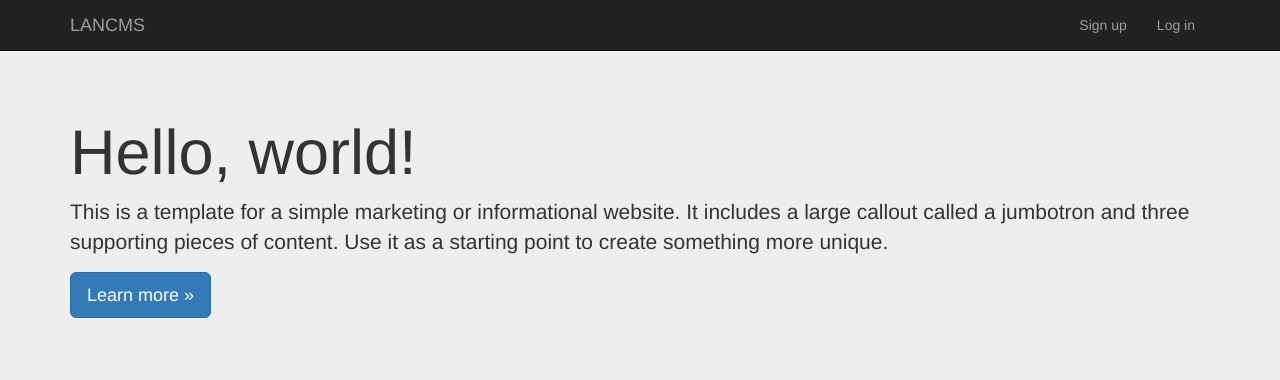
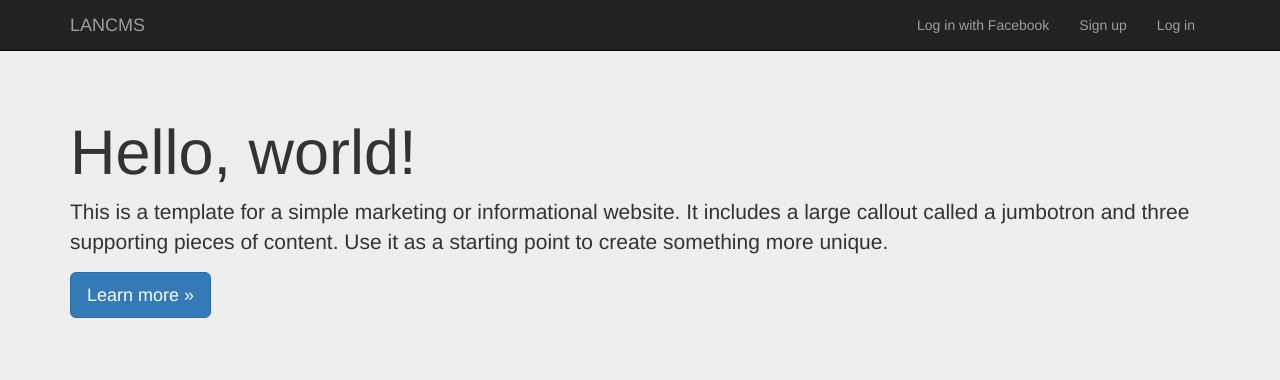
Before and after one commit to lancms/lancms2, a Django app: page / in a window 1280 px wide. Shown: the top 380 px of the page. Run offline with Django 3.2, Linux system fonts and the light colour scheme; parts of the project's set-up code (start-up, migrations or seed data) failed here and were passed over; some libraries are stand-ins or nearby versions.

Commit message:
and we get an error with socialauth... will look into it

```diff
--- a/templates/base.html
+++ b/templates/base.html
@@ -1,3 +1,5 @@
+{% load socialaccount %}
+
 <!DOCTYPE html>
 <html>
 	<head>
@@ -27,6 +29,7 @@
 						</ul>
 						{% else %}
 						<ul class="nav navbar-nav pull-right">
+							<li><a href="{% provider_login_url 'facebook' method='oauth2' %}">Log in with Facebook</a></li>
 							<li><a href="{% url 'account_signup' %}">Sign up</a></li>
 							<li><a href="{% url 'account_login' %}">Log in</a></li>
 						</ul>
```
